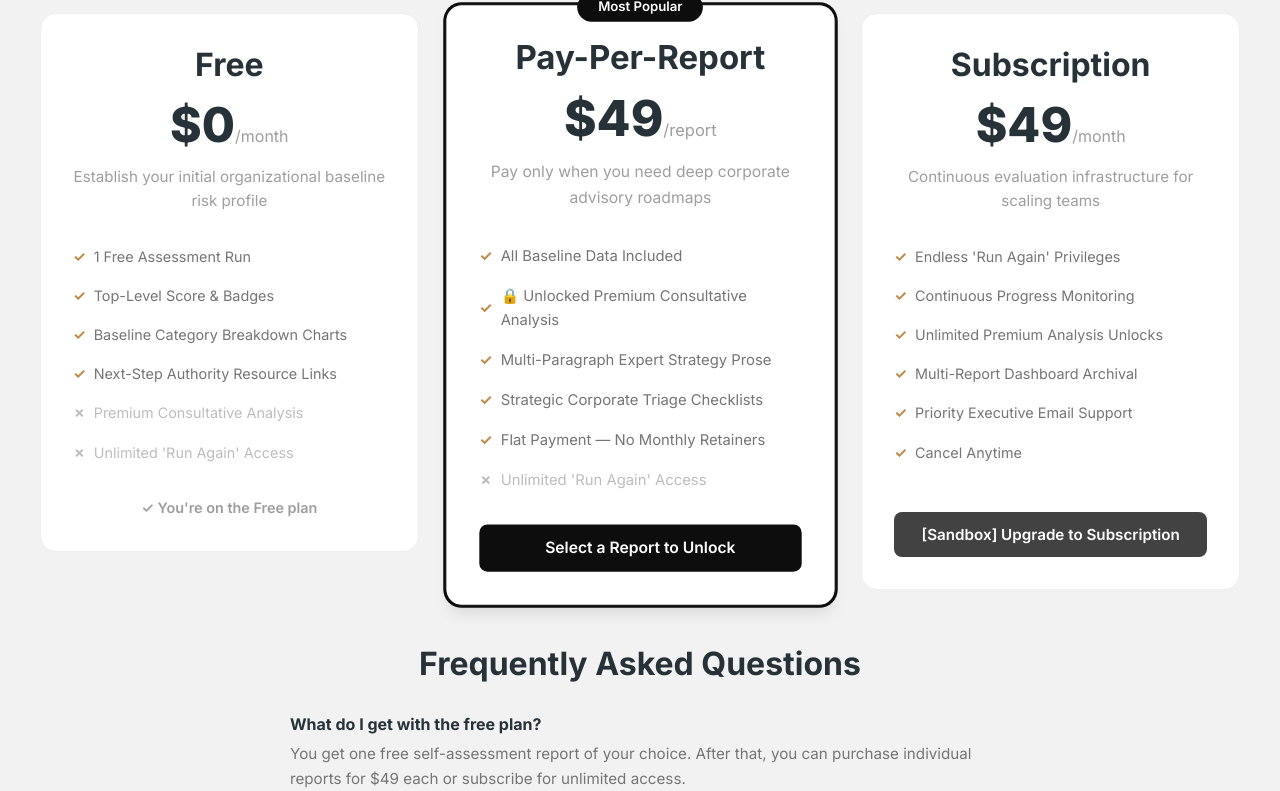
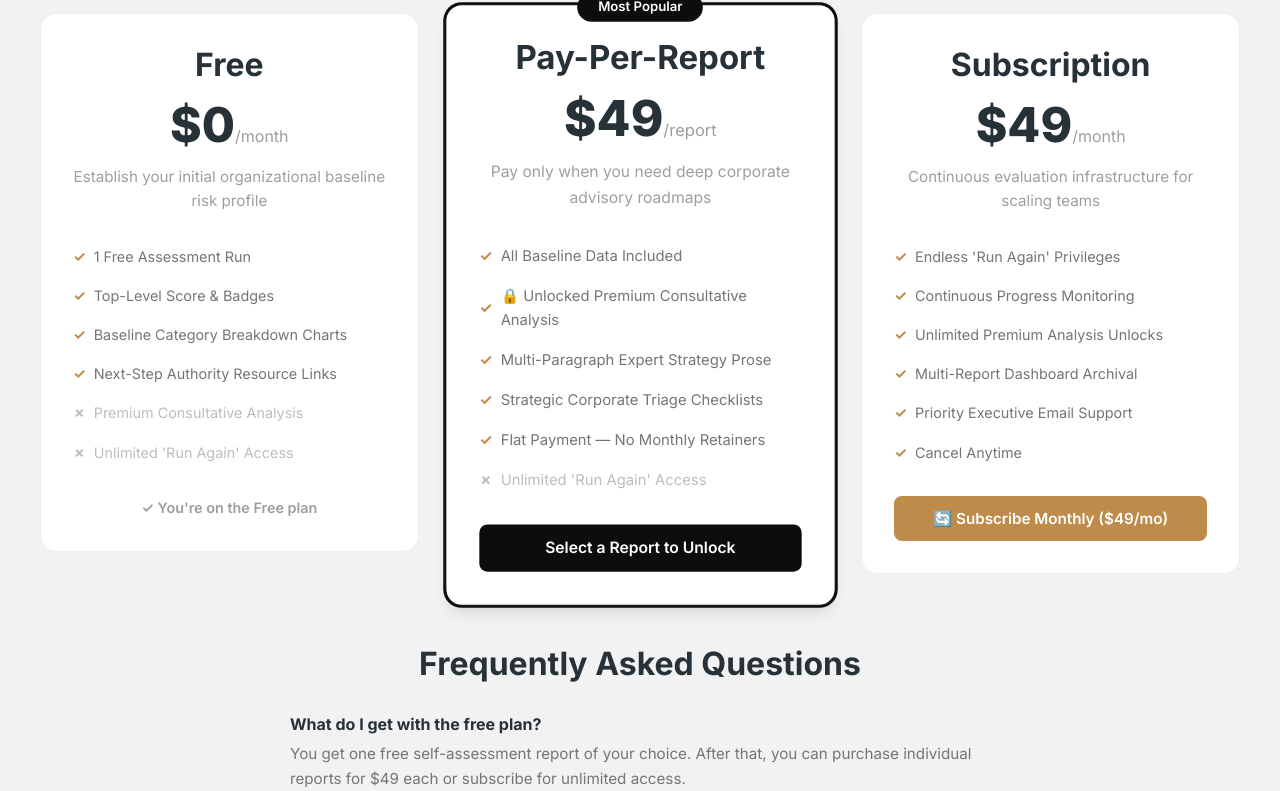
Before and after one commit to lmlewis1776/LevelSet, a Flask app: page /pricing in a window 1280 px wide. Shown: the part 260-1051 px from the top of the page. Run offline with Flask 3, Linux system fonts and the light colour scheme; the visitor is signed in with stand-in values (Sample User, id 1); some libraries are stand-ins or nearby versions.

Commit message:
Update pricing.html
Switch to Stripe from PayPal.

```diff
--- a/templates/pricing.html
+++ b/templates/pricing.html
@@ -53,17 +53,13 @@
                     {% if current_user.plan == 'subscription' %}
                         <p style="color: var(--success); font-weight:600; font-size: 0.95rem; margin-top: 1rem;">✓ Unlocked with Subscription</p>
                     {% elif request.args.get('report_id') %}
-                        {% if current_user.role in ['admin', 'moderator'] %}
-                            <a href="/sandbox/simulate-ppr/{{ request.args.get('report_id') }}" class="btn btn-primary" style="width:100%; display: block; text-align: center; margin-top: 1rem; font-weight: 600; background: var(--gray-700); border-color: var(--gray-700)">[Sandbox] Unlock Report #{{ request.args.get('report_id') }}</a>
-                        {% else %}
-                            <p style="font-size:0.85rem; color:var(--primary); font-weight:600; margin-top: 1rem; margin-bottom: 0.5rem; text-align:center;">💳 Secure One-Time Report Unlock ($49)</p>
-                            <div id="paypal-single-report-container" data-report-id="{{ request.args.get('report_id') }}" style="margin-top: 0.5rem; min-height: 150px;"></div>
-                        {% endif %}
+                        <!-- Clean, Ultra-Reliable Stripe Checkout Core Anchor Hook -->
+                        <a href="/create-checkout-session/ppr?report_id={{ request.args.get('report_id') }}" class="btn btn-primary" style="width:100%; display: block; text-align: center; margin-top: 1rem; font-weight: 600; text-decoration: none; padding: 0.75rem;">💳 Unlock Report #{{ request.args.get('report_id') }} ($49)</a>
                     {% else %}
-                        <a href="/dashboard" class="btn btn-primary" style="width:100%; display: block; text-align: center; margin-top: 1rem;">Select a Report to Unlock</a>
+                        <a href="/dashboard" class="btn btn-primary" style="width:100%; display: block; text-align: center; margin-top: 1rem; text-decoration: none; padding: 0.75rem;">Select a Report to Unlock</a>
                     {% endif %}
                 {% else %}
-                    <a href="/signup" class="btn btn-primary" style="width:100%; margin-top: 1rem;">Get Started</a>
+                    <a href="/signup" class="btn btn-primary" style="width:100%; margin-top: 1rem; text-decoration: none; padding: 0.75rem;">Get Started</a>
                 {% endif %}
             </div>
 
@@ -83,18 +79,14 @@
                 {% if current_user.is_authenticated %}
                     {% if current_user.plan == 'subscription' %}
                         <div style="background: rgba(108, 59, 186, 0.1); border: 1px solid var(--primary); padding: 0.5rem; border-radius: var(--radius); margin-top: 1rem;">
-                            <p style="color: var(--primary); font-weight:700; margin: 0; font-size: 0.9rem;">✓ Active Rolling Subscription</p>
+                            <p style="color: var(--primary); font-weight:700; margin: 0; font-size: 0.9rem; text-align: center;">✓ Active Rolling Subscription</p>
                         </div>
                     {% else %}
-                        {% if current_user.role in ['admin', 'moderator'] %}
-                            <a href="/sandbox/simulate-subscription" class="btn btn-secondary" style="width:100%; margin-top: 1rem; font-weight: 600; background: var(--gray-700); border-color: var(--gray-700); color: white;">[Sandbox] Upgrade to Subscription</a>
-                        {% else %}
-                            <p style="font-size:0.85rem; color:var(--primary); font-weight:600; margin-top: 1rem; margin-bottom: 0.5rem; text-align:center;">🔄 Secure Rolling Monthly Subscription ($49/mo)</p>
-                            <div id="paypal-monthly-subscription-container" style="margin-top: 0.5rem; min-height: 150px;"></div>
-                        {% endif %}
+                        <!-- Clean, Ultra-Reliable Stripe Subscription Anchor Hook -->
+                        <a href="/create-checkout-session/subscription" class="btn btn-secondary" style="width:100%; display: block; text-align: center; margin-top: 1rem; font-weight: 600; text-decoration: none; padding: 0.75rem;">🔄 Subscribe Monthly ($49/mo)</a>
                     {% endif %}
                 {% else %}
-                    <a href="/signup" class="btn btn-secondary" style="width:100%; margin-top: 1rem;">Subscribe Now</a>
+                    <a href="/signup" class="btn btn-secondary" style="width:100%; margin-top: 1rem; text-decoration: none; padding: 0.75rem;">Subscribe Now</a>
                 {% endif %}
             </div>
         </div>
@@ -126,60 +118,3 @@
     </div>
 </section>
 {% endblock %}
-
-{% block extra_scripts %}
-<!-- Official PayPal Smart Buttons SDK Engine -->
-<script src="https://www.paypal.com/sdk/js?client-id=[long string of characters]&currency=USD" data-sdk-integration-source="button-factory"></script>
-
-<script>
-document.addEventListener("DOMContentLoaded", function() {
-    // 1. RENDER SINGLE TRANSACTION BUTTON
-    var singleContainer = document.getElementById('paypal-single-report-container');
-    if (singleContainer) {
-        paypal.Buttons({
-            createOrder: function(data, actions) {
-                return actions.order.create({
-                    purchase_units: [{
-                        description: "LevelSet Premium Consultative Analysis Report (One-Time Access)",
-                        amount: { currency_code: "USD", value: "49.00" }
-                    }]
-                });
-            },
-            onApprove: function(data, actions) {
-                return actions.order.capture().then(function(details) {
-                    var reportId = singleContainer.getAttribute('data-report-id');
-                    window.location.href = "/sandbox/simulate-ppr/" + reportId;
-                });
-            }
-        }).render('#paypal-single-report-container');
-    }
-
-    // 2. RENDER RECURRING MONTHLY SUBSCRIPTION BUTTON
-    var subContainer = document.getElementById('paypal-monthly-subscription-container');
-    if (subContainer) {
-        paypal.Buttons({
-            style: {
-                shape: 'rect',
-                color: 'gold',
-                layout: 'vertical',
-                label: 'subscribe'
-            },
-            createOrder: function(data, actions) {
-                // Standalone Order Creation for Subscription Billing Simulation
-                return actions.order.create({
-                    purchase_units: [{
-                        description: "LevelSet Monthly Recurring Subscription Tier Plan Activation",
-                        amount: { currency_code: "USD", value: "49.00" }
-                    }]
-                });
-            },
-            onApprove: function(data, actions) {
-                return actions.order.capture().then(function(details) {
-                    window.location.href = "/sandbox/simulate-subscription";
-                });
-            }
-        }).render('#paypal-monthly-subscription-container');
-    }
-});
-</script>
-{% endblock %}
```
